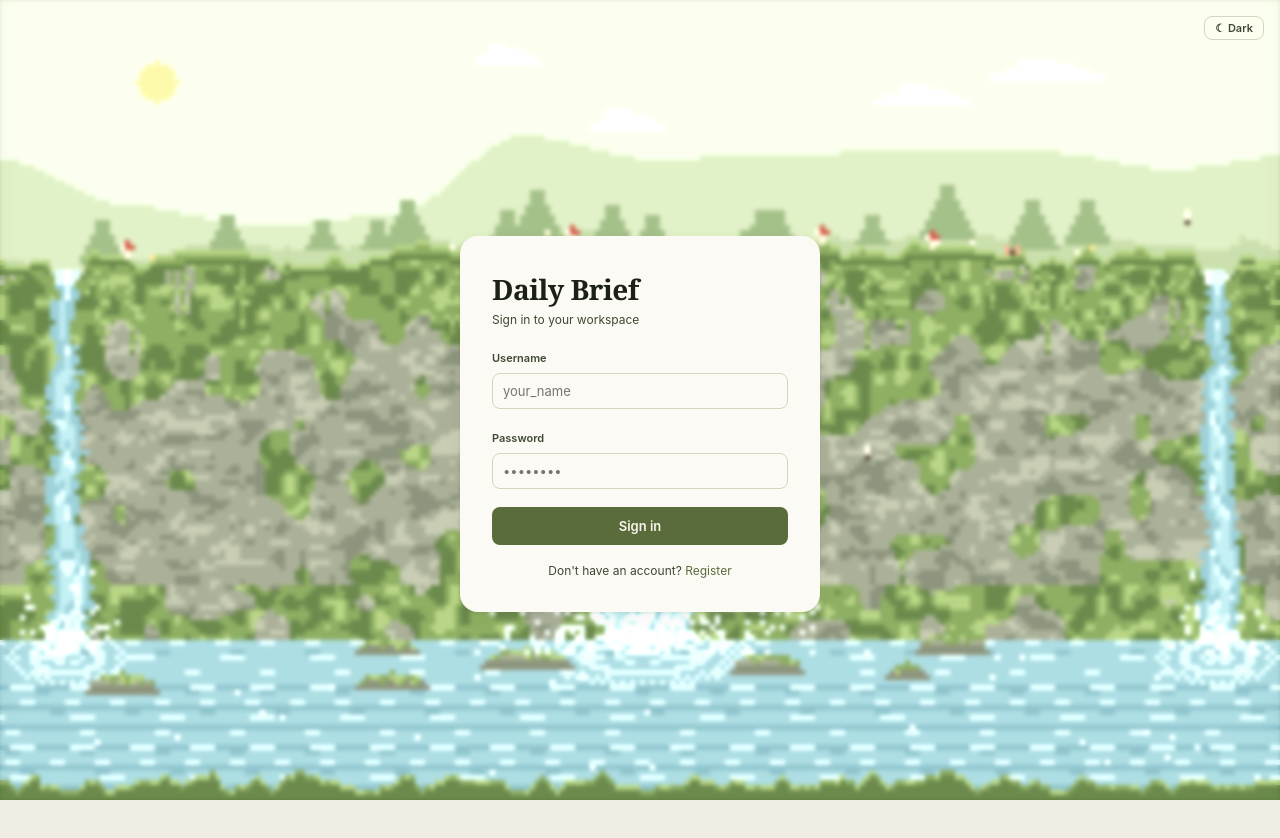
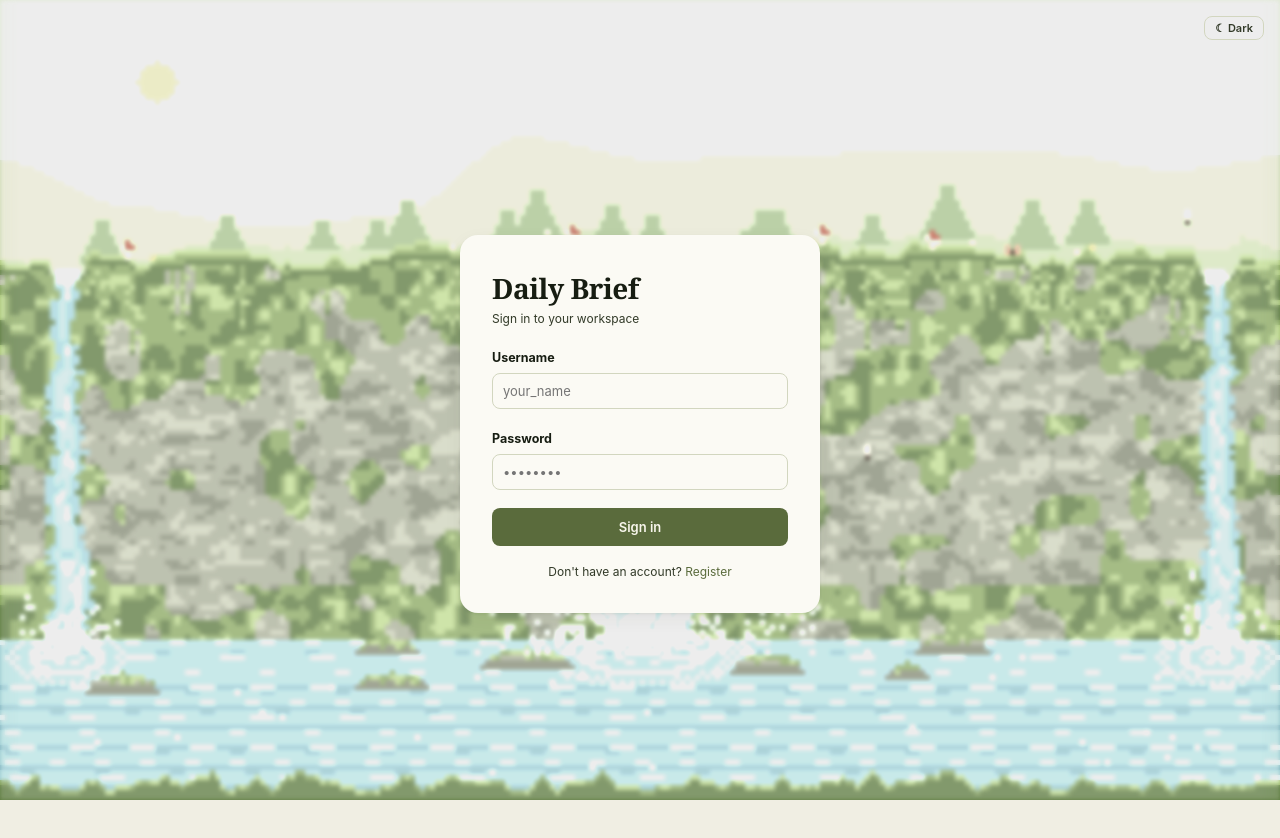
Before and after one commit to Srivibhu/daily-brief-app, a Next.js app: page /login in a window 1280 px wide. Shown: the top 838 px of the page. Built offline with nearby package versions, Linux system fonts and the light colour scheme.

Commit message:
Drop text glow; crisp ink edge, larger labels, colour dots for due status

```diff
--- a/components/FocusTab.js
+++ b/components/FocusTab.js
@@ -64,7 +64,7 @@ export default function FocusTab({ timer, tasks, sessions, focusTaskId, setFocus
           <div className="focus-steps"><div className="big-mins">{mins}</div><div className="unit">min</div></div>
           <div className="focus-subtext">{full} session{full !== 1 ? 's' : ''} completed today</div>
           <div className="focus-bar-track"><div className="focus-bar-fill" style={{ width: Math.min(100, Math.round(mins / GOAL * 100)) + '%' }} /></div>
-          <div style={{ fontFamily: 'var(--sans)', fontSize: 10, color: 'var(--sub)' }}>Goal: {GOAL} min / day</div>
+          <div className="focus-subtext">Goal: {GOAL} min / day</div>
         </div>
         <div className="field-label">This Week</div>
         <div className="week-chart-wrap"><WeekBars labels={labels} data={data} /></div>
--- a/components/Sidebar.js
+++ b/components/Sidebar.js
@@ -24,7 +24,7 @@ export default function Sidebar({ tasks, activity, onOpen }) {
             <li key={t.id}>
               <button className="due-item" onClick={() => onOpen(t.id)}>
                 <span className="due-name">{t.name}</span>
-                <span className={`due-when ${t.u.cls}`}>{t.u.label}</span>
+                <span className={`due-when ${t.u.cls}`}><i aria-hidden="true" /><span>{t.u.label}</span></span>
               </button>
             </li>
           ))}
--- a/styles/globals.css
+++ b/styles/globals.css
@@ -13,7 +13,7 @@
   --blue:var(--m-main); --blue2:#586a3d; --on-blue:#f8f6ec;
   --focus:var(--m-main); --focus-soft:var(--m-soft);
   /* text */
-  --text:#1b2215; --sub:#3f4834; --dim:#b8bea4;
+  --text:#171d12; --sub:#323a28; --dim:#b8bea4;
   /* status — earthy, harmonised with moss */
   --green:#3a5428; --amber:#6c4f12; --orange:#83431c; --red:#8e3628;
   /* tints & overlays */
@@ -71,18 +71,15 @@ body{font-family:var(--serif);background:var(--bg);color:var(--text);min-height:
 /* pixel-art waterfall canvas (components/PixelBackdrop.js) sits behind everything */
 .pixel-backdrop{position:fixed;left:0;top:0;z-index:-1;pointer-events:none;image-rendering:pixelated;image-rendering:crisp-edges}
 
-/* The veil: no colour at all — just the scene itself, blurred, behind the content column.
-   The blur fades out at the sides so the sharp pixel art returns gradually at the edges. */
-:root{--veil-filter:blur(2px) brightness(1.14) saturate(.85);
-  /* a soft, blurred cloud of light under each line of text — no panel, just enough to keep it readable */
-  --h:242,243,234;
-  --halo:0 0 2px rgba(var(--h),1),0 0 4px rgba(var(--h),1),0 0 4px rgba(var(--h),1),0 0 6px rgba(var(--h),1),0 0 6px rgba(var(--h),1),0 0 9px rgba(var(--h),1),0 0 14px rgba(var(--h),.85),0 0 24px rgba(var(--h),.55),0 0 40px rgba(var(--h),.3)}
-:root[data-theme="dark"]{--veil-filter:blur(2px) brightness(.72);--h:18,15,11}
-.shell{text-shadow:var(--halo)}
-.shell button{text-shadow:inherit}
-/* inputs and truncated names clip text-shadow into hard rectangles, so they get the same halo as a filter instead (filters aren't clipped) */
-:root{--halo-f:drop-shadow(0 0 2px rgba(var(--h),1)) drop-shadow(0 0 3px rgba(var(--h),1)) drop-shadow(0 0 5px rgba(var(--h),1)) drop-shadow(0 0 10px rgba(var(--h),.8)) drop-shadow(0 0 20px rgba(var(--h),.45))}
-.shell input,.shell select,.due-name{text-shadow:none;filter:var(--halo-f)}
+/* The veil: no colour layer — the scene itself behind the content column, lightly blurred and calmed
+   (light: a touch brighter, dark: a touch dimmer). It feathers back to full-strength pixel art at the sides. */
+:root{--veil-filter:blur(2px) brightness(1.32) saturate(.62) contrast(.86);
+  /* text on the scene: a crisp one-pixel edge, like subtitles — no glow */
+  --ink-edge:0 1px 0 rgba(255,255,248,.7),0 0 1px rgba(255,255,248,.5)}
+:root[data-theme="dark"]{--veil-filter:blur(2px) brightness(.58) saturate(.8);
+  --ink-edge:0 1px 1px rgba(8,6,4,.7),0 0 2px rgba(8,6,4,.45)}
+.shell{text-shadow:var(--ink-edge)}
+.shell button,.shell input,.shell select{text-shadow:inherit}
 .task-card,.stack-peek,.modal,.btn,.qa-submit,.tbtn.primary,.tag-toggle.selected,.cal-cell.today .cal-day,.act-cell{text-shadow:none}
 .veil{position:fixed;top:0;bottom:0;left:50%;z-index:-1;pointer-events:none;
   width:calc(min(100vw,1240px) + 320px);transform:translateX(-50%);
@@ -95,20 +92,20 @@ body{font-family:var(--serif);background:var(--bg);color:var(--text);min-height:
 .masthead{display:flex;justify-content:space-between;align-items:center;gap:16px}
 .wordmark{font-size:15px;font-weight:700;letter-spacing:-.1px;color:var(--text)}
 .quiet-actions{display:flex;align-items:center;gap:18px}
-.link-btn,.quiet-actions .theme-toggle{font-family:var(--sans);font-size:12px;font-weight:500;color:var(--sub);background:none;border:0;padding:4px 0;cursor:pointer;text-decoration:none;transition:color .15s}
+.link-btn,.quiet-actions .theme-toggle{font-family:var(--sans);font-size:13px;font-weight:600;color:var(--text);background:none;border:0;padding:4px 0;cursor:pointer;text-decoration:none;transition:color .15s}
 .link-btn:hover,.quiet-actions .theme-toggle:hover{color:var(--text);text-decoration:underline;text-underline-offset:3px}
 .link-btn.danger{color:var(--red)}
 
 .hello{margin:52px 0 34px;animation:rise .5s cubic-bezier(.2,.7,.2,1) both}
-.dateline{font-family:var(--sans);font-size:11px;font-weight:600;color:var(--sub);text-transform:uppercase;letter-spacing:1.4px;margin-bottom:10px}
+.dateline{font-family:var(--sans);font-size:12px;font-weight:700;color:var(--text);text-transform:uppercase;letter-spacing:1.4px;margin-bottom:10px}
 .hello h1{font-size:44px;font-weight:700;letter-spacing:-1px;line-height:1.05;color:var(--text)}
-.summary{font-size:18px;line-height:1.55;color:var(--sub);margin-top:12px;max-width:72ch}
+.summary{font-size:19px;line-height:1.55;color:var(--text);margin-top:12px;max-width:72ch}
 .summary b{color:var(--text);font-weight:700;font-variant-numeric:tabular-nums}
 .summary b.warn{color:var(--red)}
 
 /* ── Tabs: plain words on a hairline ── */
 .tabs{display:flex;gap:30px;border-bottom:1px solid var(--b1);margin-bottom:28px}
-.tab{font-family:var(--sans);font-size:13px;font-weight:600;color:var(--sub);background:none;border:0;border-bottom:2px solid transparent;margin-bottom:-1px;padding:10px 0 11px;cursor:pointer;transition:color .15s,border-color .2s}
+.tab{font-family:var(--sans);font-size:14px;font-weight:600;color:var(--sub);background:none;border:0;border-bottom:2px solid transparent;margin-bottom:-1px;padding:10px 0 11px;cursor:pointer;transition:color .15s,border-color .2s}
 .tab:hover{color:var(--text)}
 .tab.active{color:var(--text);border-bottom-color:var(--m-main)}
 .tab-label{display:inline-flex;align-items:center;gap:7px}
@@ -142,7 +139,7 @@ button:focus-visible,input:focus-visible,select:focus-visible,.task-card:focus-v
 .quick-add-input{flex:1;min-width:0;background:transparent;border:0;outline:none;color:var(--text);font-family:var(--serif);font-size:19px;padding:12px 0}
 .quick-add-input::placeholder{color:var(--sub)}
 .quick-add-fields{display:flex;align-items:center;gap:2px;flex-shrink:0}
-.qa-field{background:transparent;border:0;color:var(--sub);font-family:var(--sans);font-size:12px;padding:6px 8px;border-radius:6px;outline:none;cursor:pointer}
+.qa-field{background:transparent;border:0;color:var(--text);font-family:var(--sans);font-size:13px;padding:6px 8px;border-radius:6px;outline:none;cursor:pointer}
 .qa-field:hover{background:var(--hover-moss);color:var(--text)}
 .qa-field option{background:var(--s1);color:var(--text)}
 .qa-submit{font-family:var(--sans);font-size:12px;font-weight:700;color:var(--on-blue);background:var(--m-main);border:0;border-radius:7px;padding:7px 14px;margin-left:6px;cursor:pointer;transition:opacity .15s,background .15s}
@@ -151,14 +148,14 @@ button:focus-visible,input:focus-visible,select:focus-visible,.task-card:focus-v
 
 .task-toolbar{display:flex;align-items:center;justify-content:space-between;gap:16px;margin-bottom:30px}
 .filters{display:flex;gap:20px;flex-wrap:wrap}
-.filter{font-family:var(--sans);font-size:12px;font-weight:500;color:var(--sub);background:none;border:0;border-bottom:1.5px solid transparent;padding:3px 0;cursor:pointer;transition:color .15s,border-color .15s}
+.filter{font-family:var(--sans);font-size:13px;font-weight:600;color:var(--sub);background:none;border:0;border-bottom:1.5px solid transparent;padding:3px 0;cursor:pointer;transition:color .15s,border-color .15s}
 .filter:hover{color:var(--text)}
 .filter.active{color:var(--text);font-weight:600;border-bottom-color:var(--text)}
-.filter.warn .filter-n{color:var(--red)}
-.filter-n{font-size:11px;font-weight:600;color:var(--sub);margin-left:5px;font-variant-numeric:tabular-nums}
+.filter.warn .filter-n{color:var(--red);font-weight:800}
+.filter-n{font-size:12px;font-weight:600;color:var(--text);margin-left:5px;font-variant-numeric:tabular-nums}
 .filter.active .filter-n{color:var(--sub)}
-.sort{display:flex;align-items:center;gap:4px;font-family:var(--sans);font-size:12px;color:var(--sub);flex-shrink:0}
-.sort select{background:transparent;border:0;color:var(--sub);font-family:var(--sans);font-size:12px;font-weight:600;cursor:pointer;outline:none;padding:3px 0}
+.sort{display:flex;align-items:center;gap:4px;font-family:var(--sans);font-size:13px;color:var(--sub);flex-shrink:0}
+.sort select{background:transparent;border:0;color:var(--text);font-family:var(--sans);font-size:13px;font-weight:600;cursor:pointer;outline:none;padding:3px 0}
 .sort select option{background:var(--s1);color:var(--text)}
 
 /* ── Category stacks (the sketch: tiles per category, the rest stacked underneath) ── */
@@ -173,8 +170,8 @@ button:focus-visible,input:focus-visible,select:focus-visible,.task-card:focus-v
 .stack-head{display:flex;align-items:baseline;gap:9px;margin-bottom:14px}
 .stack-head h3{font-size:19px;font-weight:700;letter-spacing:-.3px;color:var(--text)}
 .stack-dot{width:8px;height:8px;border-radius:50%;background:var(--cat);align-self:center;flex-shrink:0}
-.stack-count{font-family:var(--sans);font-size:11.5px;font-weight:600;color:var(--sub)}
-.stack-avg{margin-left:auto;font-family:var(--sans);font-size:11px;font-weight:600;color:var(--sub);font-variant-numeric:tabular-nums}
+.stack-count{font-family:var(--sans);font-size:12.5px;font-weight:600;color:var(--sub)}
+.stack-avg{margin-left:auto;font-family:var(--sans);font-size:12.5px;font-weight:600;color:var(--sub);font-variant-numeric:tabular-nums}
 
 .stack-pile{position:relative;--step:7px;--pad:calc(var(--depth,0) * var(--step));padding:0 var(--pad) var(--pad) 0}
 .stack-pile>.task-card{position:relative;z-index:3}
@@ -188,7 +185,7 @@ button:focus-visible,input:focus-visible,select:focus-visible,.task-card:focus-v
 .stack-rest .task-card{animation:fan .35s cubic-bezier(.2,.7,.2,1) both;animation-delay:calc(var(--i,0) * 40ms)}
 @keyframes fan{from{opacity:0;transform:translateY(-18px) scale(.97)}to{opacity:1;transform:none}}
 .stack-toggle{display:flex;align-items:center;gap:8px;margin:12px auto 0;background:none;border:0;cursor:pointer;
-  font-family:var(--sans);font-size:11.5px;font-weight:600;color:var(--sub);padding:4px 6px;transition:color .15s}
+  font-family:var(--sans);font-size:12.5px;font-weight:600;color:var(--sub);padding:4px 6px;transition:color .15s}
 .stack-arrow{width:24px;height:24px;border-radius:50%;border:1px solid var(--b1);color:var(--text);display:inline-flex;align-items:center;justify-content:center;font-size:12px;transition:border-color .15s,background .15s,color .15s}
 .stack-toggle:hover{color:var(--text)}
 .stack-toggle:hover .stack-arrow{border-color:var(--cat);color:var(--cat);background:color-mix(in srgb,var(--cat) 10%,transparent)}
@@ -224,14 +221,14 @@ button:focus-visible,input:focus-visible,select:focus-visible,.task-card:focus-v
 
 /* ── Done: a quiet list, not more cards ── */
 .done-section{margin-top:44px;border-top:1px solid var(--b2);padding-top:14px}
-.done-toggle{font-family:var(--sans);font-size:12px;font-weight:600;color:var(--sub);background:none;border:0;cursor:pointer;padding:4px 0}
+.done-toggle{font-family:var(--sans);font-size:13px;font-weight:600;color:var(--sub);background:none;border:0;cursor:pointer;padding:4px 0}
 .done-toggle:hover{color:var(--text)}
 .done-list{list-style:none;margin-top:8px}
 .done-list li{display:flex;align-items:center;gap:12px;padding:8px 0}
 .done-list .card-check{width:18px;height:18px;--cat:var(--green)}
-.done-name{flex:1;text-align:left;background:none;border:0;cursor:pointer;font-family:var(--serif);font-size:14px;color:var(--sub);text-decoration:line-through;text-decoration-color:var(--sub)}
+.done-name{flex:1;text-align:left;background:none;border:0;cursor:pointer;font-family:var(--serif);font-size:15px;color:var(--sub);text-decoration:line-through;text-decoration-color:var(--sub)}
 .done-name:hover{color:var(--text)}
-.done-when{font-family:var(--sans);font-size:11px;color:var(--sub)}
+.done-when{font-family:var(--sans);font-size:12px;color:var(--sub)}
 
 /* ── Task detail sheet ── */
 .detail-sheet{width:560px}
@@ -269,29 +266,32 @@ input[type=range]{flex:1;accent-color:var(--m-main);cursor:pointer;height:4px}
 .mini-chart-wrap{height:72px;margin-top:6px}
 .detail-footer{display:flex;align-items:center;justify-content:space-between;margin-top:18px}
 .detail-meta-sm{font-family:var(--sans);font-size:11px;color:var(--dim)}
-.field-label{font-family:var(--sans);font-size:11px;font-weight:600;color:var(--sub);margin:22px 0 8px}
+.field-label{font-family:var(--sans);font-size:12.5px;font-weight:700;color:var(--text);margin:22px 0 8px}
 
 /* ══ Aside ══ */
 .sidebar{position:sticky;top:24px;display:flex;flex-direction:column;gap:38px;animation:rise .55s .1s cubic-bezier(.2,.7,.2,1) both}
-.aside-label{font-family:var(--sans);font-size:11px;font-weight:700;color:var(--text);margin-bottom:10px;display:flex;justify-content:space-between;align-items:baseline}
-.aside-note{font-weight:500;color:var(--sub)}
+.aside-label{font-family:var(--sans);font-size:12.5px;font-weight:700;letter-spacing:.2px;color:var(--text);margin-bottom:10px;display:flex;justify-content:space-between;align-items:baseline}
+.aside-note{font-weight:600;color:var(--text)}
 .aside-empty{font-family:var(--sans);font-size:12px;color:var(--sub);padding:4px 0}
 .due-list{list-style:none}
 .due-item{display:flex;align-items:baseline;gap:10px;width:100%;background:none;border:0;padding:7px 0;cursor:pointer;text-align:left;border-bottom:1px solid var(--b2)}
 .due-list li:last-child .due-item{border-bottom:0}
-.due-name{flex:1;min-width:0;font-family:var(--serif);font-size:13.5px;color:var(--text);white-space:nowrap;overflow:hidden;text-overflow:ellipsis}
+.due-name{flex:1;min-width:0;font-family:var(--serif);font-size:15px;color:var(--text);white-space:nowrap;overflow:hidden;text-overflow:ellipsis}
 .due-item:hover .due-name{text-decoration:underline;text-underline-offset:3px;text-decoration-color:var(--dim)}
-.due-when{font-family:var(--sans);font-size:11.5px;font-weight:700;white-space:nowrap}
+.due-when{font-family:var(--sans);font-size:12.5px;font-weight:700;white-space:nowrap}
+.due-when{display:inline-flex;align-items:center;gap:6px}
+.due-when i{width:7px;height:7px;border-radius:50%;background:currentColor;flex-shrink:0}
+.due-when span{color:var(--text)}
 .activity-grid{display:grid;grid-template-columns:repeat(7,1fr);gap:4px}
 .act-cell{aspect-ratio:1;border-radius:3px}
 .act-0{background:var(--s3)}.act-1{background:var(--act-1)}.act-2{background:var(--act-2)}.act-3{background:var(--m-main)}
-.tip-line{font-size:13.5px;line-height:1.6;color:var(--sub);font-style:italic}
+.tip-line{font-size:15px;line-height:1.6;color:var(--sub);font-style:italic}
 
 /* ══ Focus ══ */
 .focus-layout{display:grid;grid-template-columns:minmax(0,1fr) minmax(0,1.1fr);gap:72px;align-items:start}
 .timer-panel{display:flex;flex-direction:column;align-items:center;gap:16px}
 .timer-modes{display:flex;gap:22px}
-.tmode{font-family:var(--sans);font-size:12px;font-weight:600;color:var(--sub);background:none;border:0;border-bottom:1.5px solid transparent;padding:3px 0;cursor:pointer}
+.tmode{font-family:var(--sans);font-size:13px;font-weight:600;color:var(--text);background:none;border:0;border-bottom:1.5px solid transparent;padding:3px 0;cursor:pointer}
 .tmode:hover{color:var(--text)}
 .tmode.active{color:var(--text);border-bottom-color:var(--m-main)}
 .timer-stage{display:flex;flex-direction:column;align-items:center;gap:6px}
@@ -302,7 +302,7 @@ input[type=range]{flex:1;accent-color:var(--m-main);cursor:pointer;height:4px}
 .session-dot{width:8px;height:8px;background:var(--s4);transition:background .3s,transform .3s}
 .session-dot.done{background:var(--m-main);transform:scale(1.2)}
 .timer-controls{display:flex;gap:14px;align-items:center}
-.tbtn{font-family:var(--sans);font-size:17px;background:none;border:0;color:var(--sub);border-radius:50%;width:40px;height:40px;cursor:pointer;transition:color .15s,background .15s}
+.tbtn{font-family:var(--sans);font-size:17px;background:none;border:0;color:var(--text);border-radius:50%;width:40px;height:40px;cursor:pointer;transition:color .15s,background .15s}
 .tbtn:hover{color:var(--text);background:var(--hover-moss)}
 .tbtn.primary{width:auto;height:auto;border-radius:10px;padding:11px 34px;font-size:14px;font-weight:700;color:var(--on-blue)}
 .tbtn.primary.running{background:var(--m-deep);color:#f6f3e7}
@@ -311,8 +311,8 @@ input[type=range]{flex:1;accent-color:var(--m-main);cursor:pointer;height:4px}
 .task-link-row select option{background:var(--s1)}
 .today-focus .focus-steps{display:flex;align-items:flex-end;gap:8px;margin-bottom:6px}
 .today-focus .focus-steps .big-mins{font-size:52px;font-weight:700;color:var(--text);line-height:1;font-variant-numeric:tabular-nums;letter-spacing:-1px}
-.today-focus .focus-steps .unit{font-family:var(--sans);font-size:13px;color:var(--sub);margin-bottom:8px}
-.focus-subtext{font-family:var(--sans);font-size:12px;color:var(--sub)}
+.today-focus .focus-steps .unit{font-family:var(--sans);font-size:14px;color:var(--text);margin-bottom:8px}
+.focus-subtext{font-family:var(--sans);font-size:13px;color:var(--text)}
 .focus-bar-track{height:5px;background:var(--s3);border-radius:3px;overflow:hidden;margin:12px 0 8px}
 .focus-bar-fill{height:100%;background:var(--m-main);border-radius:3px;transition:width .5s cubic-bezier(.2,.7,.2,1)}
 .week-chart-wrap{height:120px;margin-top:4px}
@@ -320,8 +320,8 @@ input[type=range]{flex:1;accent-color:var(--m-main);cursor:pointer;height:4px}
 .slog-item{display:flex;align-items:center;gap:8px;padding:8px 0;border-bottom:1px solid var(--b2)}
 .slog-item:last-child{border-bottom:none}
 .slog-dot{width:6px;height:6px;border-radius:50%;background:var(--m-main);flex-shrink:0}
-.slog-text{font-family:var(--sans);font-size:12px;color:var(--sub);flex:1}
-.slog-dur{font-family:var(--sans);font-size:11px;color:var(--sub);font-variant-numeric:tabular-nums}
+.slog-text{font-family:var(--sans);font-size:13px;color:var(--sub);flex:1}
+.slog-dur{font-family:var(--sans);font-size:12px;color:var(--text);font-variant-numeric:tabular-nums}
 .slog-del{flex-shrink:0;width:22px;height:22px;display:flex;align-items:center;justify-content:center;border:none;background:transparent;color:var(--sub);font-size:14px;cursor:pointer;border-radius:4px;opacity:0;transition:opacity .15s}
 .slog-item:hover .slog-del{opacity:1}.slog-del:hover{color:var(--red)}
 .manual-log-row{display:flex;gap:12px;align-items:center;margin-top:12px}.manual-log-row input{width:90px}
@@ -332,12 +332,12 @@ input[type=range]{flex:1;accent-color:var(--m-main);cursor:pointer;height:4px}
 .cal-nav{font-family:var(--sans);font-size:16px;background:none;border:0;color:var(--sub);border-radius:50%;width:32px;height:32px;cursor:pointer}
 .cal-nav:hover{color:var(--text);background:var(--hover-moss)}
 .cal-grid{display:grid;grid-template-columns:repeat(7,1fr);border-top:1px solid var(--b2)}
-.cal-dow{font-family:var(--sans);font-size:10.5px;font-weight:600;color:var(--sub);padding:8px 6px 8px 10px;border-bottom:1px solid var(--b2)}
+.cal-dow{font-family:var(--sans);font-size:12px;font-weight:700;color:var(--text);padding:8px 6px 8px 10px;border-bottom:1px solid var(--b2)}
 .cal-cell{min-height:72px;padding:7px 6px;border-bottom:1px solid var(--b2);cursor:pointer;transition:background .15s}
 .cal-cell:hover{background:var(--hover-moss)}
 .cal-cell.empty{cursor:default}.cal-cell.empty:hover{background:none}
 .cal-cell.selected{background:var(--today-bg)}
-.cal-day{font-family:var(--sans);font-size:12px;font-weight:600;color:var(--sub);width:24px;height:24px;display:flex;align-items:center;justify-content:center;border-radius:50%;margin-bottom:4px}
+.cal-day{font-family:var(--sans);font-size:13px;font-weight:600;color:var(--text);width:24px;height:24px;display:flex;align-items:center;justify-content:center;border-radius:50%;margin-bottom:4px}
 .cal-cell.today .cal-day{background:var(--m-main);color:var(--on-blue)}
 .cal-dots{display:flex;flex-wrap:wrap;gap:3px;padding-left:4px}.cal-dot{width:6px;height:6px;border-radius:50%}
 .cal-selected-tasks{margin-top:22px;animation:fade-in .25s ease}
@@ -350,7 +350,7 @@ input[type=range]{flex:1;accent-color:var(--m-main);cursor:pointer;height:4px}
 .figures{display:grid;grid-template-columns:repeat(4,minmax(0,1fr));gap:26px 24px;margin-bottom:34px}
 .figure{display:flex;flex-direction:column-reverse;gap:4px;border-top:1px solid var(--b2);padding-top:12px}
 .figure dd{font-size:30px;font-weight:700;line-height:1;letter-spacing:-.5px;font-variant-numeric:tabular-nums}
-.figure dt{font-family:var(--sans);font-size:11px;color:var(--sub)}
+.figure dt{font-family:var(--sans);font-size:12.5px;font-weight:600;color:var(--text)}
 .bar-row{display:flex;align-items:center;gap:12px;margin-bottom:10px;font-family:var(--sans);font-size:11px;color:var(--sub)}
 .bar-track{position:relative;height:7px;background:var(--s3);border-radius:4px;overflow:hidden}
 .bar-fill{height:100%;border-radius:4px;transition:width .5s}
```
